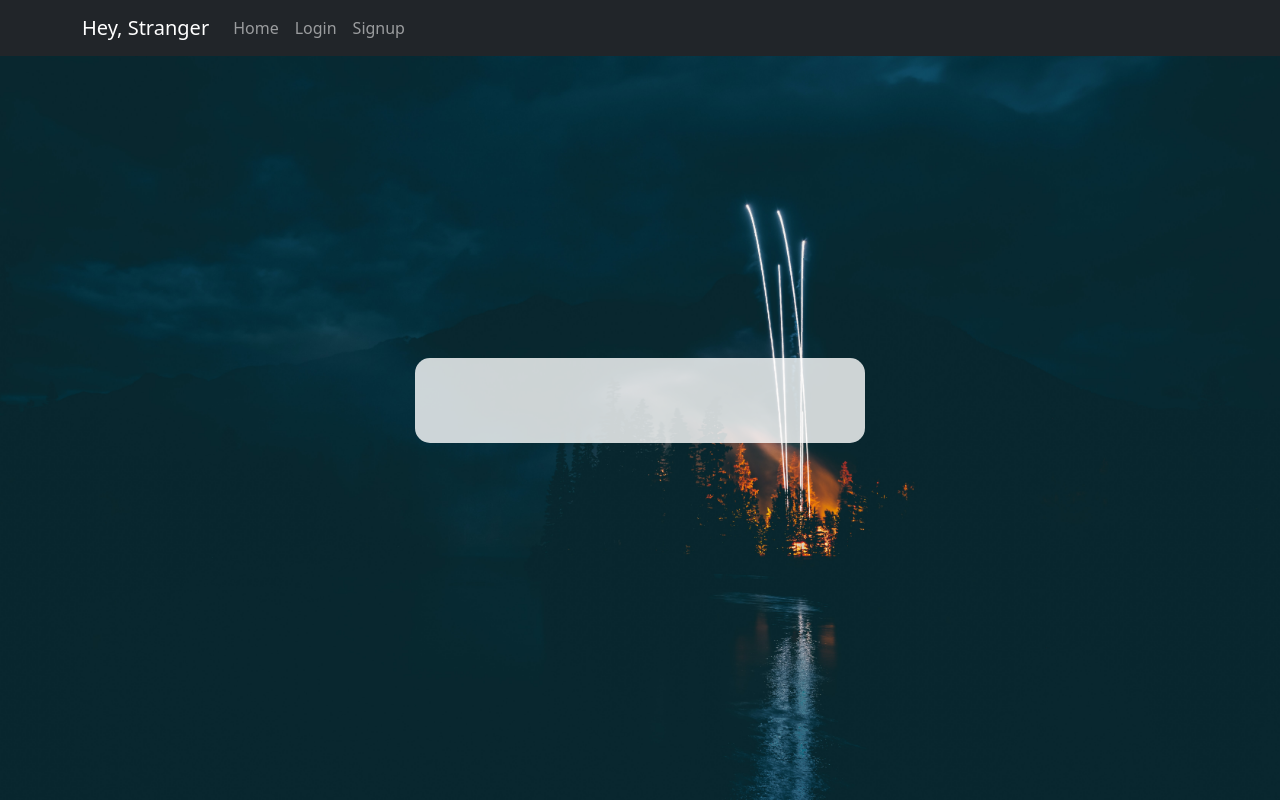
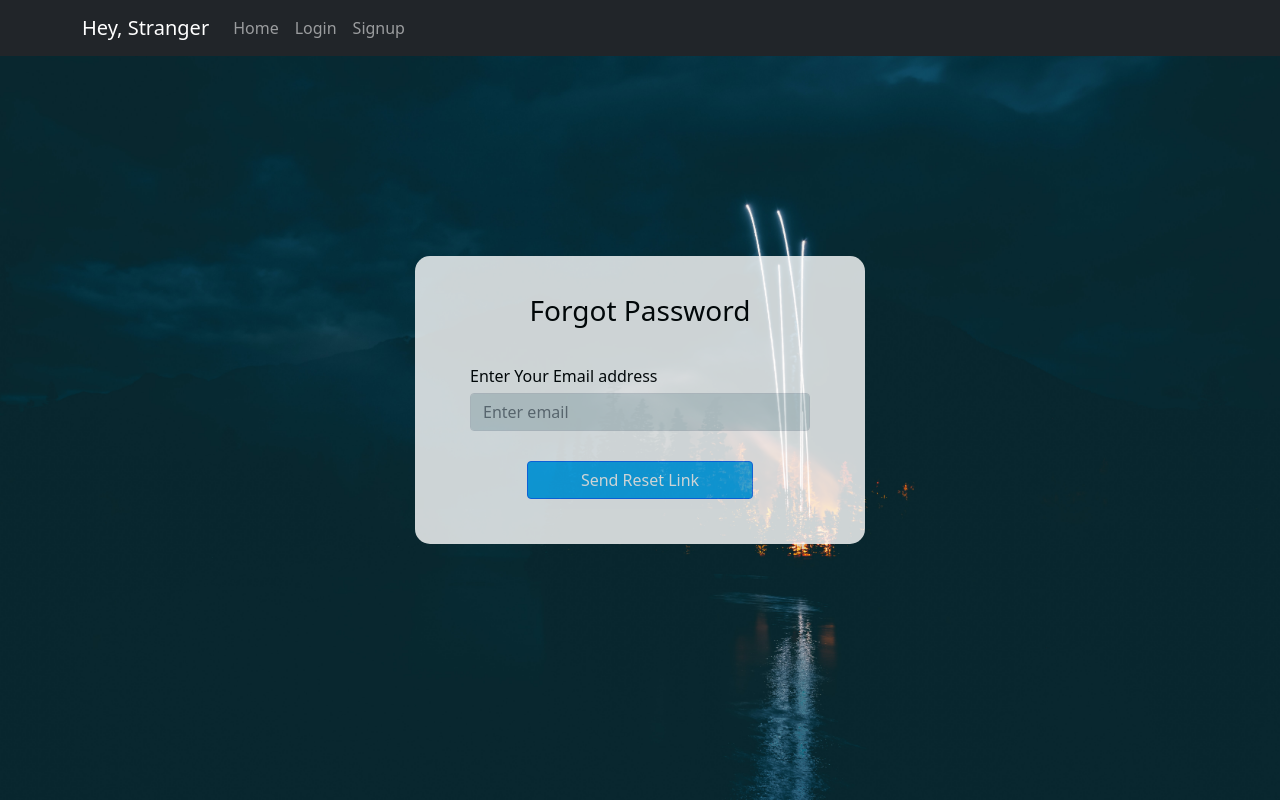
Before and after one commit to berrybab6/Stranger_Frontend, a React (Create React App) app: page /forgot in a window 1280 px wide. Built offline with nearby package versions, Linux system fonts and the light colour scheme.

Commit message:
auth on progress

```diff
--- a/src/App.js
+++ b/src/App.js
@@ -9,6 +9,7 @@ import HomeScreen from './home/Screen/home.components';
 import { AUTH_TOKEN, EMAIL} from './common/constants';
 import Navbarr from './common/navbar.components';
 import { AppContext, useAppContext } from './common/contextLib';
+import Forgot from './Auth/Screen/forgot.components';
 
 
 function Routes(){
@@ -25,6 +26,7 @@ function Routes(){
             <Route path='/home' component={HomeScreen} />
             <Route path="/sign-in" component={Login} />
             <Route path="/sign-up" component={Signup} />
+            <Route path="/forgot" component={Forgot}/>
           </Switch>
         </div>
       </div>
@@ -88,6 +90,7 @@ function App() {
             <Route path='/home' component={HomeScreen} />
             <Route path="/sign-in" component={Login} />
             <Route path="/sign-up" component={Signup} />
+            <Route path="/forgot" component={Forgot}/>
           </Switch>
         </div>
       </div>
--- /dev/null
+++ b/src/Auth/Screen/forgot.components.js
@@ -0,0 +1,28 @@
+import React, {useState} from "react";
+
+const Forgot =()=>{
+    const [email, setEmail] = useState("");
+    return (
+        <form  onSubmit={e => {
+            e.preventDefault();
+            // login();
+
+          }}
+          >
+            <h3 class="login_c">Forgot Password</h3>
+
+            <div className="form-group">
+                <label className="login_c">Enter Your Email address</label>
+                <input type="email"  className="login_f" value={email} onChange={(e)=>{setEmail(e.target.value)}} className="form-control" placeholder="Enter email" />
+            </div>
+
+            <div class="d-flex justify-content-center">
+                <button type="submit"  class="col-md-8 btn btn-primary lelaa">Send Reset Link</button>
+            </div>
+            {/* <button type="submit" className="col-md-6 text-center btn btn-primary btn-block submit">Login</button> */}
+
+        </form>
+    );
+}
+
+export default Forgot;
--- a/src/Auth/Screen/login.components.js
+++ b/src/Auth/Screen/login.components.js
@@ -72,7 +72,7 @@ const Login = () => {
                 </div>
                 {/* <button type="submit" className="col-md-6 text-center btn btn-primary btn-block submit">Login</button> */}
                 <p className="forgot-password text-right">
-                    Forgot <a href="#">password?</a>
+                    Forgot <a href="/forgot">password?</a>
                 </p>
             </form>
         );
--- a/src/index.css
+++ b/src/index.css
@@ -59,6 +59,7 @@ body, html, .App, #root, .auth-wrapper {
   color: #f8f8f8;
 }
 .login_c{
+  margin-bottom: 5px;
   color: #000 !important;
 }
 
```
